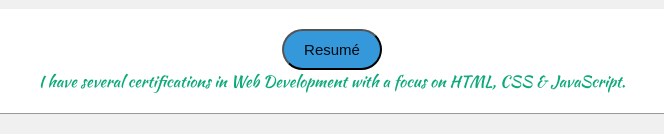
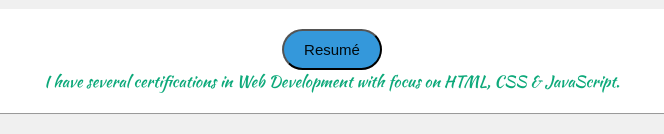
Before and after one commit to iamteajazz/portfolio-site, a plain HTML site: page index.html in a window 1280 px wide. Shown: the part 818-952 px from the top of the page, 308-972 px from the left. Drawn offline with Linux system fonts and the light colour scheme; a script that the page names is missing.

Commit message:
Update index.html

```diff
--- a/index.html
+++ b/index.html
@@ -48,7 +48,7 @@
     <div class="profile">
       <!-- <a target="_blank" href="./achievements.html"><h2 class="cv">CV !!!</h2></a> -->
       <button target="_blank" class="scroll-link btn btn-white" onclick="location.href='./Elvis cv.pdf';">Resumé</button>
-      <p class="cert">I have several certifications in Web Development with a focus on HTML, CSS & JavaScript.</p>
+      <p class="cert">I have several certifications in Web Development with focus on HTML, CSS & JavaScript.</p>
     </div>
     <hr class="hr_1">
 
```
